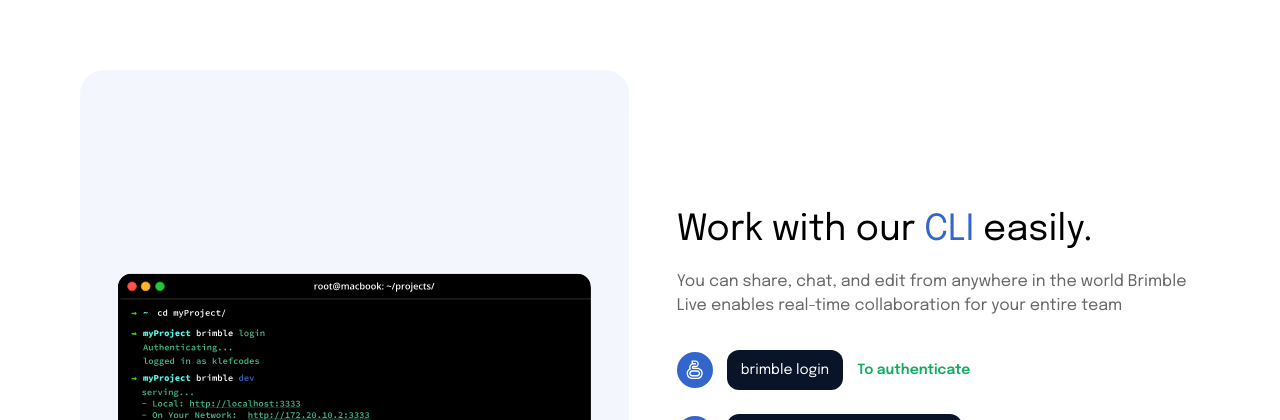
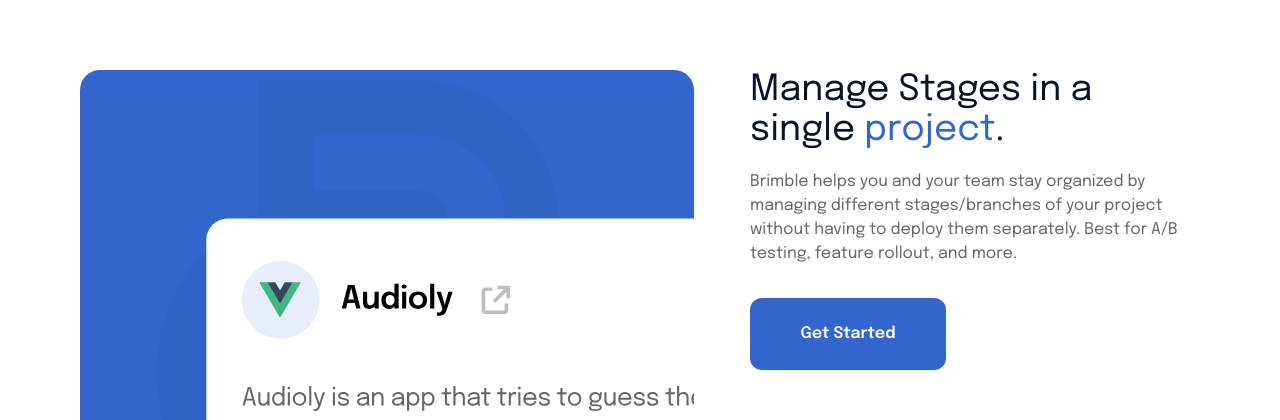
Before and after one commit to noahbuilds/brimble-client, a Nuxt app: page / in a window 1280 px wide. Shown: the part 1572-1992 px from the top of the page. Built offline with nearby package versions, Linux system fonts and the light colour scheme.

Commit message:
screen conversion

```diff
--- a/components/contents/cli.vue
+++ b/components/contents/cli.vue
@@ -3,7 +3,7 @@
     class="max-w-6xl mx-auto py-12 md:py-24 md:px-4 flex flex-col md:flex-row-reverse items-center gap-6 lg:gap-12"
   >
     <div class="w-full px-4 md:px-0">
-      <h1 class="text-[32px] md:text-4xl">
+      <h1 class="text-[32px] md:text-4xl text-secondary">
         Work with our <span class="text-primary">CLI</span> easily.
       </h1>
 
--- /dev/null
+++ b/components/contents/structure.vue
@@ -0,0 +1,26 @@
+<template>
+  <section class="max-w-6xl mx-auto py-16 md:pt-24 px-4 flex flex-col md:flex-row-reverse gap-14">
+    <div class="max-w-[450px] w-full md:y-24">
+      <h1 class="text-[32px] md:text-4xl text-secondary">
+        Manage Stages in a single <span class="text-primary">project</span>.
+      </h1>
+
+      <p class="text-paragraph mt-5 leading-6">
+        Brimble helps you and your team stay organized by managing different
+        stages/branches of your project without having to deploy them
+        separately. Best for A/B testing, feature rollout, and more.
+      </p>
+
+      <button
+        class="font-semibold py-6 w-[196px] bg-primary text-white mt-8 rounded-xl"
+      >
+        Get Started
+      </button>
+    </div>
+
+    <div class="w-full">
+      <img class="hidden sm:block" src="/img/audioly.svg" />
+      <img class="sm:hidden mx-auto" src="/img/audioly-mobile.svg" />
+    </div>
+  </section>
+</template>
--- a/pages/index.vue
+++ b/pages/index.vue
@@ -3,6 +3,7 @@
     <main>
       <ContentsAbout />
       <!-- <ContentsInsights /> -->
+      <ContentsStructure />
       <ContentsCli />
       <ContentsMap />
       <ContentsGetStarted />
```
Also changed, not shown: static/img/audioly-mobile.svg (added), static/img/audioly.svg (added).
